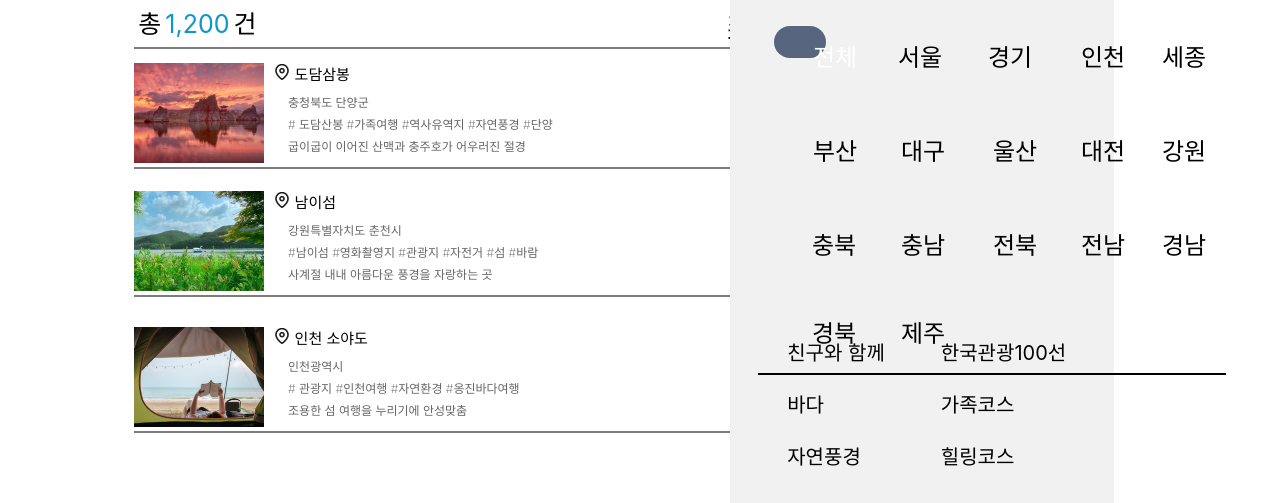
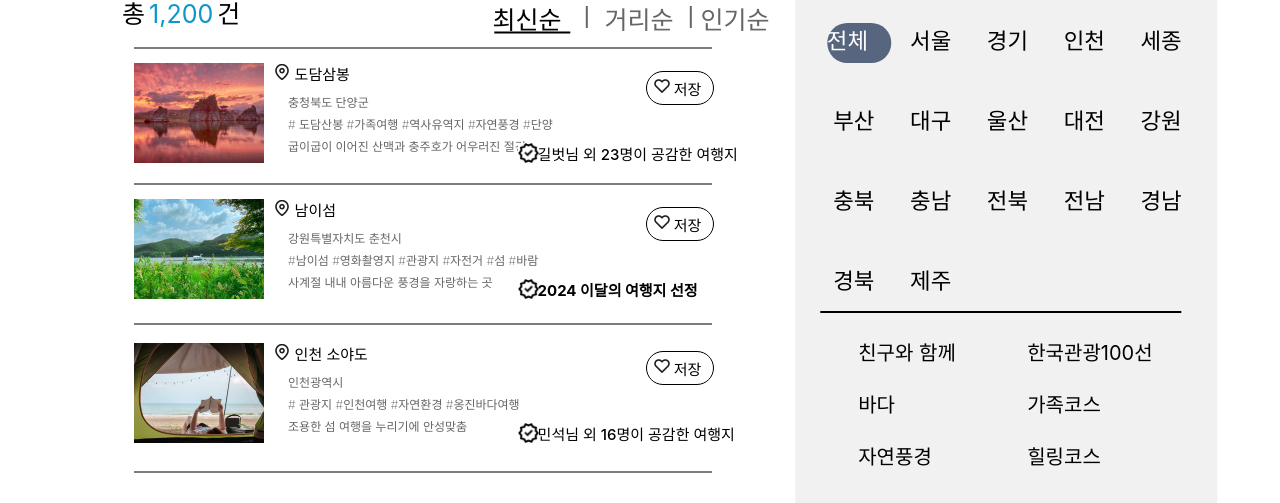
Before and after one commit to minseong-bc/fusionProject, a plain HTML site: page RecPage.html in a window 1280 px wide. Shown: the part 393-896 px from the top of the page. Drawn offline with nearby package versions, Linux system fonts and the light colour scheme; a web font is replaced by a local one.

Commit message:
viewport test laptop to desktop

```diff
--- a/RecPage.html
+++ b/RecPage.html
@@ -60,11 +60,11 @@
 
     <div class="contentDiv">  <!-- height : 55%; -->
       <div class="result-text">전체</div>
-      <div class="divideLines" style="top: 7vh"></div>
+      <div class="divideLines" style="top: 7.5vh"></div>
       <div class="divideLines" style="top: 15vh"></div>
-      <div class="divideLines" style="top: 30vh"></div>
-      <div class="divideLines" style="top: 46vh"></div>
-      <div class="divideLines" style="top: 63vh"></div>
+      <div class="divideLines" style="top: 32vh"></div>
+      <div class="divideLines" style="top: 49.5vh"></div>
+      <div class="divideLines" style="top: 68vh"></div>
 
       <div class="result-sort-bar">
         <div class="searchTotal">
@@ -73,14 +73,14 @@
           <span class="result" style="color: black;">건</span>
         </div>
         <div class="sortDiv">
-          <div class="filterOpt" style="top: 50%; left: 20%; transform: translate(-50%, -50%);  color: black;">
+          <div class="filterOpt" style="top: 4vh; left: 4vh;  color: black;">
             최신순
             <div class="underLine"></div>
           </div>
-          <div class="divideLine" style="top: 70%; left: 35%; "></div>
-          <div class="filterOpt" style="top: 50%; left: 50%; transform: translate(-50%, -50%); color: #666666">거리순</div>
-          <div class="divideLine" style="top: 70%; left: 65%; "></div>
-          <div class="filterOpt" style="top: 50%; left: 80%; transform: translate(-50%, -50%); color: #666666">인기순</div>
+          <div class="divideLine" style="top: 5.5vh; left: 11vh; "></div>
+          <div class="filterOpt" style="top: 4vh; left: 18vh; color: #666666">거리순</div>
+          <div class="divideLine" style="top: 5.5vh; left: 24vh;"></div>
+          <div class="filterOpt" style="top: 4vh; left: 30vh;  color: #666666">인기순</div>
         </div>
       </div>
 
@@ -102,13 +102,13 @@
               <img src="./images/Heart.png" style="width: 16px;"/>
             </div>
           </div>
-          <div class="Badge" >
+          <div class="Badge">
             <img src="./images/Icon2.png" style="width: 21px;"/>
           </div>
-          <span class="rec-text" >길벗님  외 23명이 공감한 여행지</span>
+          <span class="rec-text">길벗님  외 23명이 공감한 여행지</span>
         </div>
       </div>
-      <div class="contentFrame" style="top: 33vh">
+      <div class="contentFrame" style="top: 34vh">
         <div class="contentContainer">
           <div class="imageContainer">
             <img class="image" src="/images/nameisum.png" />
@@ -132,7 +132,7 @@
           <span class="rec-text" style="font-weight: bold;" >2024 이달의 여행지 선정</span>
         </div>
       </div>
-      <div class="contentFrame" style="top: 50vh">
+      <div class="contentFrame" style="top: 52vh">
         <div class="contentContainer">
           <div class="imageContainer">
             <img class="image" src="/images/soyado.png" />
@@ -160,27 +160,28 @@
 
     <div class="Theme">
       <div class="areaFrame">
-        <div class="Select"></div>
-        <div class="Area Row1" style=" left: 77px; color: white;">전체</div>
-        <div class="Area Row1" style=" left: 162px;">서울</div>
-        <div class="Area Row1" style=" left: 252px;">경기</div>
-        <div class="Area Row1" style=" left: 345px;">인천</div>
-        <div class="Area Row1" style=" left: 426px;">세종</div>
+        <div class="Select Row1" style="left: 3.5vw;">
+          <div class="Area" style=" color: white;">전체</div>
+        </div>
+        <div class="Area Row1" style="left: 10vw;">서울</div>
+        <div class="Area Row1" style="left: 16vw;">경기</div>
+        <div class="Area Row1" style="left: 22vw;">인천</div>
+        <div class="Area Row1" style="left: 28vw;">세종</div>
 
-        <div class="Area Row2" style=" left: 77px;">부산</div>
-        <div class="Area Row2" style=" left: 165px;">대구</div>
-        <div class="Area Row2" style=" left: 257px;">울산</div>
-        <div class="Area Row2" style=" left: 345px;">대전</div>
-        <div class="Area Row2" style=" left: 426px;">강원</div>
+        <div class="Area Row2" style="left: 4vw;">부산</div>
+        <div class="Area Row2" style="left: 10vw;">대구</div>
+        <div class="Area Row2" style="left: 16vw;">울산</div>
+        <div class="Area Row2" style="left: 22vw;">대전</div>
+        <div class="Area Row2" style="left: 28vw;">강원</div>
 
-        <div class="Area Row3" style=" left: 76px;">충북</div>
-        <div class="Area Row3" style=" left: 165px;">충남</div>
-        <div class="Area Row3" style=" left: 257px;">전북</div>
-        <div class="Area Row3" style=" left: 345px;">전남</div>
-        <div class="Area Row3" style=" left: 426px;">경남</div>
+        <div class="Area Row3" style="left: 4vw;">충북</div>
+        <div class="Area Row3" style="left: 10vw;">충남</div>
+        <div class="Area Row3" style="left: 16vw;">전북</div>
+        <div class="Area Row3" style="left: 22vw;">전남</div>
+        <div class="Area Row3" style="left: 28vw;">경남</div>
 
-        <div class="Area Row4" style=" left: 76px;">경북</div>
-        <div class="Area Row4" style=" left: 165px;">제주</div>
+        <div class="Area Row4" style="left: 4vw;">경북</div>
+        <div class="Area Row4" style="left: 10vw;">제주</div>
 
         <div class="DivideLine"></div>
       </div>
--- a/style.css
+++ b/style.css
@@ -479,13 +479,13 @@ hr {
     width: 100px; height: 50px; left: 17px; top: 25px; position: relative; background: #57667E; border-radius: 40px;
 }
 .Select{
-    width: 4vw; height: 4vh; left: 3vw; top: 5.4vh; position: absolute; background: #57667E; border-radius: 40px;
+    width:5vw; height:5vh; left: 1vw; top: 5vh; position: absolute; background: #57667E; border-radius: 40px; align-items:center;
 }
 .area{
     position: absolute; color: #666666; font-size: 25px; font-family: Inter; font-weight: 400; word-wrap: break-word;
 }
 .Area{
-    width: 62px; height: 26px; position: absolute; color: black; font-size: 24px; font-family: Inter; font-weight: 400; word-wrap: break-word;
+    width: 5vw; height: 5vh; position: absolute; color: black; font-size: 1.4em; font-family: Inter; font-weight: 400; word-wrap: break-word;
 }
 
 .col1{left: 36px;}
@@ -499,10 +499,10 @@ hr {
 .row2{top: 92px;}
 .row3{top: 147px;}
 
-.Row1{top: 55px;}
-.Row2{top: 149px;}
-.Row3{top: 243px;}
-.Row4{top: 331px;}
+.Row1{top: 5vh;}
+.Row2{top: 15vh;}
+.Row3{top: 25vh;}
+.Row4{top: 35vh;}
 .Col1{
     width: 109px; height: 26px; left: 15%; top: 88%; position: absolute; color: black; font-size: 20px; font-family: Inter; font-weight: 400; word-wrap: break-word;
 }
@@ -513,7 +513,7 @@ hr {
     width: 1189px; height: 0px; left: 380px; position: absolute; border: 0.50px #7D7D7D solid;
 }
 .divideLines{
-    width: 892px; height: 0px; left: 15%; position: absolute; border: 0.50px #7D7D7D solid;
+    width: 45vw; height: 0px; left: 15%; position: absolute; border: 0.50px #7D7D7D solid;
 }
 .title{
     left: 378px; top: 402px; position: absolute; color: black; font-size: 50px; font-family: Inter; font-weight: 400; word-wrap: break-word;
@@ -531,14 +531,14 @@ hr {
     font-size: 25px; font-family: Inter; font-weight: 400; word-wrap: break-word;
 }
 .filterOpt{
-    width: 75px; height: 33px; top: 514px; position: absolute; font-size: 25px; font-family: Inter; font-weight: 400; word-wrap: break-word;
+    width: 75px; height: 33px; top: 50vh; position: absolute; font-size: 25px; font-family: Inter; font-weight: 400; word-wrap: break-word; transform: translate(-50%, -50%);
 }
 
 .divideLine{
     width: 20px; height: 0px; top: 539.48px; position: absolute; transform: rotate(-90deg); transform-origin: 0 0; border: 1px #666666 solid
 }
 .DivideLine{
-    width: 466px; height: 0px; left: 22px; top: 390px; position: absolute; border: 1px black solid
+    width: 28vw; height: 0px; left: 3vw; top: 41vh; position: absolute; border: 1px black solid
 }
 .underLine{
     width: 74.01px; height: 0px; left: 2%; top: 95%; position: absolute; border: 1.5px black solid;
@@ -588,16 +588,16 @@ hr {
     color: #57667E; font-size: 38px; font-family: Source Sans Pro; font-weight: 400; word-wrap: break-word; text-align: center;
 }
 .Theme{
-    width: 30vw; height: 65vh; top: 79.5vh; left: 72vw; transform: translate(-50%, -50%); position: absolute; background: #F1F1F1
+    width: 33vw; height: 65vh; top: 79.5vh; left: 72vw; transform: translate(-30%, -50%); position: absolute; background: #F1F1F1
 }
 .areaFrame{
-    width: 50vw; height:50vh; top: 25vh; left: 25.5vw; transform: translate(-50%, -50%); position: absolute;
+    width: 50vw; height:50vh; top: 25vh; left: 24vw; transform: translate(-50%, -50%); position: absolute;
 }
 .sortDiv{
     width: 40%; height: 100%; top: 50%; left: 82%; transform: translate(-50%, -50%); position: absolute;
 }
 .saveDiv{
-    width: 66px; height: 32px; left: 61.5%; top: 5%; position: absolute; background: white; border-radius: 100px; border: 1px black solid;
+    width: 66px; height: 32px; left: 40vw; top: 1vh; position: absolute; background: white; border-radius: 100px; border: 1px black solid;
 }
 .save-text{
     left: 40%; top: 20%; position: absolute; color: black; font-size: 15px; font-family: Inter; font-weight: 400; word-wrap: break-word;
@@ -606,17 +606,17 @@ hr {
     width: 16px; height: 16px; left: 10%; top: 20%; position: absolute;
 }
 .Badge{
-    width: 22px; height: 21px; top: 76%; left: 50%; position: absolute;
+    width: 22px; height: 21px; top: 10vh; left: 30vw; position: absolute;
 }
 .rec-text{
-    top: 85%; left: 60%; transform: translate(-50%, -50%); color: black; font-size: 15px; font-family: Inter; font-weight: 500; word-wrap: break-word; position: absolute;
+    top: 10vh; left: 31.5vw; color: black; font-size: 15px; font-family: Inter; font-weight: 500; word-wrap: break-word; position: absolute;
 }
 .result-text{
-    width: 79px; height: 41px; left: 15%; top: 1%; position: absolute; color: black; font-size: 36px; font-family: Inter; font-weight: 400; word-wrap: break-word;
+    width: 79px; height: 41px; left: 10vw; top: 1vh; position: absolute; color: black; font-size: 36px; font-family: Inter; font-weight: 400; word-wrap: break-word;
 }
 .contentDiv{
     margin: 0; width: 70vw; height: 55vh; position: absolute; top: 40%; left: 0px;
 }
 .result-sort-bar{
-    width: 900px; height: 75px; top: 13%; left: 15%; position: absolute;
+    width: 45vw; height: 7vh; top: 13%; left: 11vw; position: absolute;
 }
```
